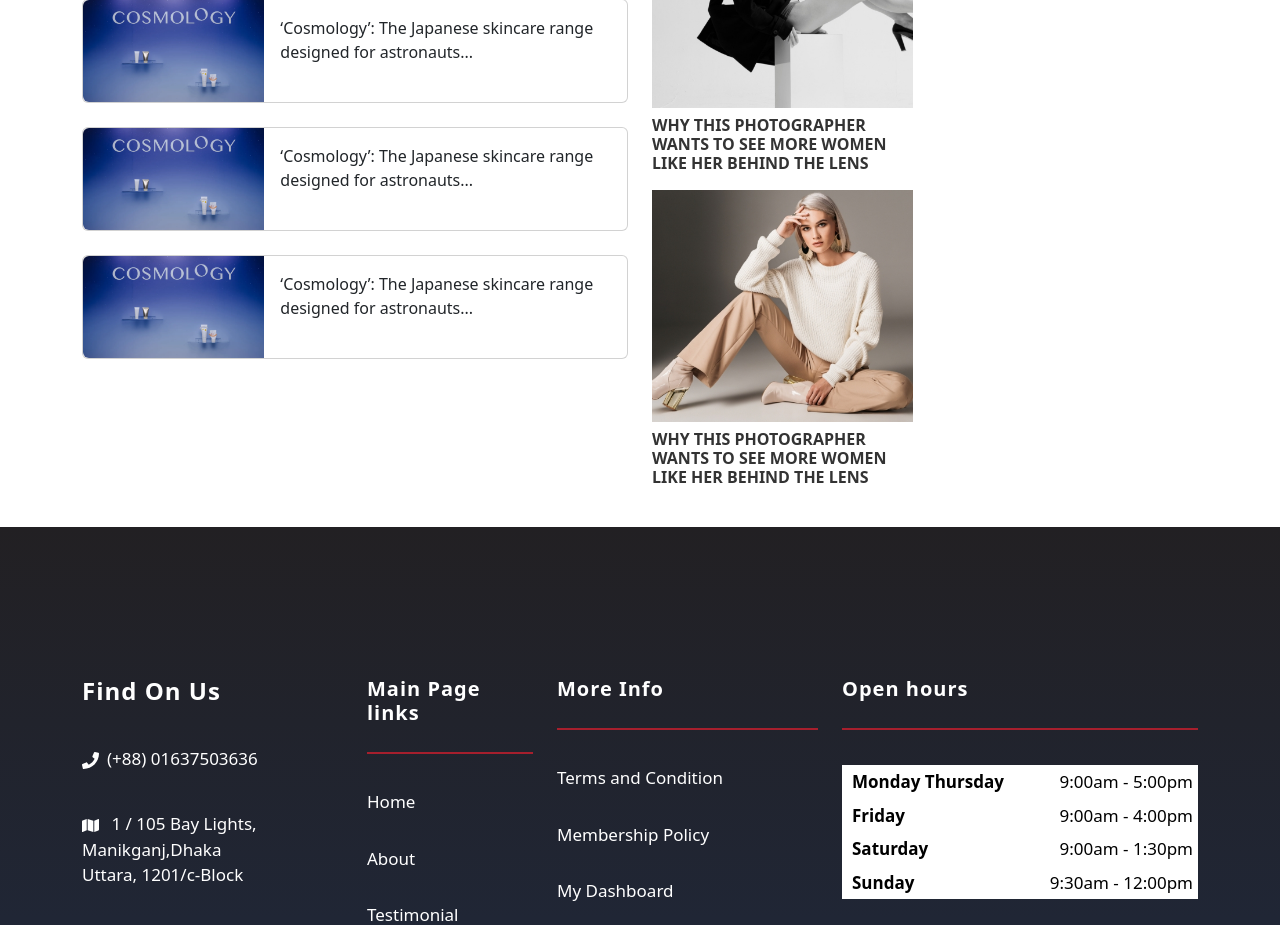
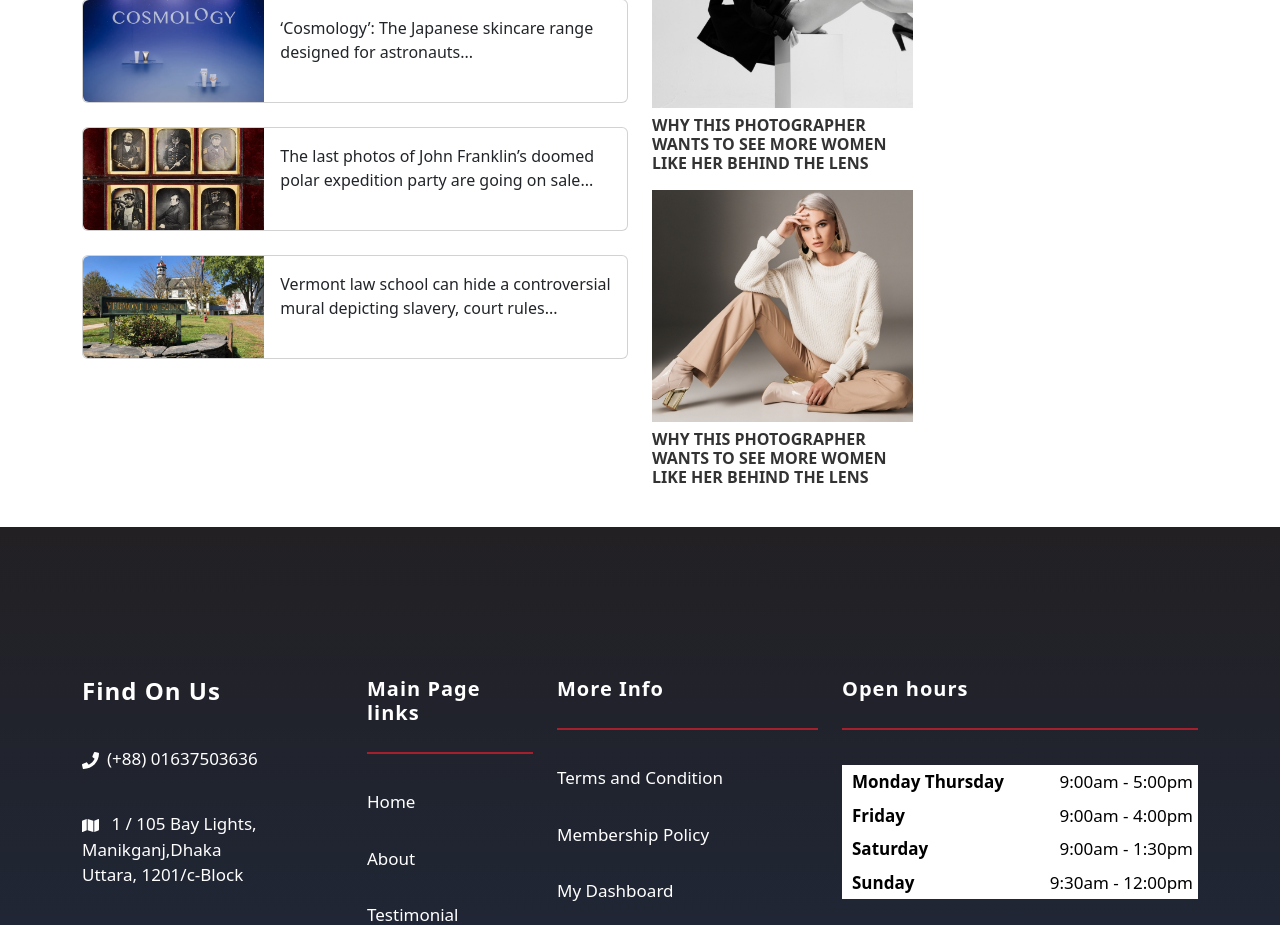
Before and after one commit to SheikhRakibhossain/CNC, a React (Vite) app: page /style in a window 1280 px wide. Shown: the part 1080-2005 px from the top of the page. Built offline with nearby package versions, Linux system fonts and the light colour scheme; no server answers.

Commit message:
vertically card image added

```diff
--- a/src/pages/StylePage/LatestStyle.jsx
+++ b/src/pages/StylePage/LatestStyle.jsx
@@ -44,12 +44,12 @@ const LatestStyle = () => {
                         <div className="card mb-3 mt-4" style={{maxWidth: '540px;'}}>
                             <div className="row g-0 latestCard ">
                                 <div className="col-md-4">
-                                    <img src={cosmology} className="img-fluid rounded-start" alt="..." />
+                                    <img src={jhosFrankLink} className="img-fluid rounded-start" alt="frank link" />
                                 </div>
                                 <div className="col-md-8">
                                     <div className="card-body">
                                         <p>
-                                            ‘Cosmology’: The Japanese skincare range designed for astronauts...
+                                        The last photos of John Franklin’s doomed polar expedition party are going on sale...
                                         </p>
                                     </div>
                                 </div>
@@ -58,12 +58,12 @@ const LatestStyle = () => {
                         <div className="card mb-3 mt-4" style={{maxWidth: '540px;'}}>
                             <div className="row g-0 latestCard ">
                                 <div className="col-md-4">
-                                    <img src={cosmology} className="img-fluid rounded-start" alt="..." />
+                                    <img src={vermentLaw} className="img-fluid rounded-start" alt="..." />
                                 </div>
                                 <div className="col-md-8">
                                     <div className="card-body">
                                         <p>
-                                            ‘Cosmology’: The Japanese skincare range designed for astronauts...
+                                        Vermont law school can hide a controversial mural depicting slavery, court rules...
                                         </p>
                                     </div>
                                 </div>
```
